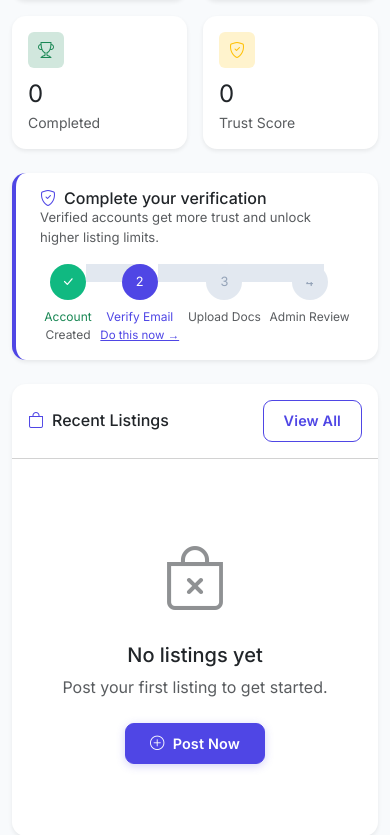
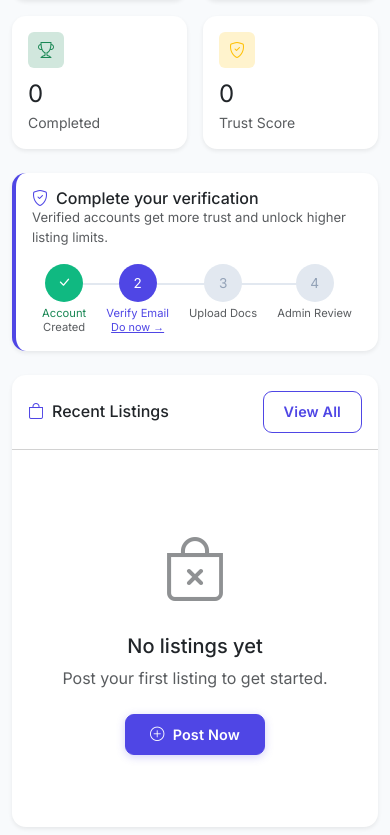
Before and after one commit to Christopher75/student-economy-platform, a Django app: template templates/accounts/dashboard.html in a window 390 px wide. Shown: the part 505-1340 px from the top of the page. Run offline with Django 5.2, Linux system fonts and the light colour scheme; the template is opened without the code that fills it, so the values that code supplies are empty; some libraries are stand-ins or nearby versions.

Commit message:
Fix verification admin, skills sort, mobile nav, image formats, student ID
Verification admin:
- Add admin quick-nav strip to verification.html (Payment Admin / Verification Admin)
- Pass status_choices to template (was missing — filter buttons didn't render)
- Fix serve_verification_photo: use field.url directly instead of broken private signed URL
- Add Verification Admin link to desktop dropdown and mobile navbar

Skills Exchange:
- Fix sort not working: add Avg annotation + apply sort param in get_queryset
- Fix delivery filter bug: view read 'delivery_method' but template sends 'delivery'
- Fix sort bar mobile layout: stack cleanly, min-width on select, show correct default selected

Mobile navbar:
- Add Analytics, Upgrade to Pro, Payment Admin, Verification Admin to mobile collapse menu

Image formats:
- Accept HEIC/HEIF (iPhone), WebP in addition to JPG/PNG
- Add pillow-heif to requirements.txt + register in AccountsConfig.ready()

Student ID format:
- Change validation from alphanumeric to digits-hyphen-digits (e.g. 121-353)
- Update placeholder in forms.py and register.html

Dashboard verification widget:
- Rewrite connector lines using left:50%;right:-50% on flex-fill steps (reliable cross-browser)
- Remove overflow:hidden that was clipping connectors

Co-Authored-By: Claude Sonnet 4.6 <noreply@anthropic.com>

```diff
--- a/requirements.txt
+++ b/requirements.txt
@@ -12,3 +12,4 @@ psycopg2-binary>=2.9.9
 dj-database-url>=2.1.0
 cloudinary>=1.36.0
 django-anymail>=10.2
+pillow-heif>=0.13.0
--- a/templates/accounts/dashboard.html
+++ b/templates/accounts/dashboard.html
@@ -106,132 +106,107 @@
   {% if not user.is_email_verified or user.verification_status != 'verified' %}
   <!-- Verification Journey Widget -->
   <div class="card border-0 shadow-sm mb-4" style="border-left:4px solid var(--primary) !important;">
-    <div class="card-body py-3 px-4">
-      <div class="d-flex align-items-center justify-content-between mb-3">
+    <div class="card-body py-3 px-3 px-md-4">
+      <div class="d-flex align-items-start justify-content-between mb-3 flex-wrap gap-2">
         <div>
           <h6 class="fw-700 mb-0"><i class="bi bi-shield-check me-2 text-primary"></i>Complete your verification</h6>
           <p class="text-muted mb-0" style="font-size:.82rem;">Verified accounts get more trust and unlock higher listing limits.</p>
         </div>
-        {% if user.verification_status == 'pending' %}
-          <span class="badge bg-warning text-dark">Under Review</span>
-        {% elif user.verification_status == 'rejected' %}
-          <span class="badge bg-danger">Action Required</span>
-        {% endif %}
+        {% if user.verification_status == 'pending' %}<span class="badge bg-warning text-dark">Under Review</span>
+        {% elif user.verification_status == 'rejected' %}<span class="badge bg-danger">Action Required</span>{% endif %}
       </div>
 
-      <div class="d-flex align-items-start gap-0 position-relative" style="overflow:hidden;">
+      <!-- Step tracker: circles sit on top of a continuous line via z-index -->
+      <div class="d-flex align-items-start">
 
-        {% comment %}Step 1 — Account created (always complete){% endcomment %}
-        <div class="d-flex flex-column align-items-center flex-fill position-relative">
-          <div class="rounded-circle d-flex align-items-center justify-content-center fw-700 mb-2"
-               style="width:36px;height:36px;background:#10b981;color:#fff;font-size:.8rem;z-index:1;">
+        <!-- Step 1: Account created (always green) -->
+        <div class="flex-fill text-center" style="position:relative;">
+          <!-- connector right: green if email verified, else grey -->
+          <div style="position:absolute;top:19px;left:50%;right:-50%;height:2px;z-index:0;background:{% if user.is_email_verified %}#10b981{% else %}#e2e8f0{% endif %};"></div>
+          <div class="rounded-circle d-flex align-items-center justify-content-center fw-700 mx-auto mb-1"
+               style="width:38px;height:38px;background:#10b981;color:#fff;font-size:.85rem;position:relative;z-index:1;">
             <i class="bi bi-check-lg"></i>
           </div>
-          <div class="text-center" style="font-size:.75rem;">
+          <div style="font-size:.7rem;line-height:1.3;">
             <div class="fw-700 text-success">Account</div>
             <div class="text-muted">Created</div>
           </div>
-          <!-- connector line -->
-          <div class="position-absolute top-0 start-50 w-100" style="height:18px;top:18px;z-index:0;background:{% if user.is_email_verified %}#10b981{% else %}#e2e8f0{% endif %};margin-left:18px;"></div>
         </div>
 
-        {% comment %}Step 2 — Email verified{% endcomment %}
-        <div class="d-flex flex-column align-items-center flex-fill position-relative">
+        <!-- Step 2: Email verified -->
+        <div class="flex-fill text-center" style="position:relative;">
+          <!-- connector right: green if docs submitted/reviewed -->
+          <div style="position:absolute;top:19px;left:50%;right:-50%;height:2px;z-index:0;background:{% if user.verification_status == 'pending' or user.verification_status == 'verified' or user.verification_status == 'rejected' %}#10b981{% else %}#e2e8f0{% endif %};"></div>
           {% if user.is_email_verified %}
-            <div class="rounded-circle d-flex align-items-center justify-content-center fw-700 mb-2"
-                 style="width:36px;height:36px;background:#10b981;color:#fff;font-size:.8rem;z-index:1;">
+            <div class="rounded-circle d-flex align-items-center justify-content-center fw-700 mx-auto mb-1"
+                 style="width:38px;height:38px;background:#10b981;color:#fff;font-size:.85rem;position:relative;z-index:1;">
               <i class="bi bi-check-lg"></i>
             </div>
-            <div class="text-center" style="font-size:.75rem;">
-              <div class="fw-700 text-success">Email</div>
-              <div class="text-muted">Verified</div>
+            <div style="font-size:.7rem;line-height:1.3;"><div class="fw-700 text-success">Email</div><div class="text-muted">Verified</div></div>
+          {% else %}
+            <a href="{% url 'accounts:verify_email_otp' %}"
+               class="rounded-circle d-flex align-items-center justify-content-center fw-700 mx-auto mb-1 text-decoration-none"
+               style="width:38px;height:38px;background:var(--primary);color:#fff;font-size:.85rem;position:relative;z-index:1;">2</a>
+            <div style="font-size:.7rem;line-height:1.3;">
+              <div class="fw-700" style="color:var(--primary);">Verify Email</div>
+              <a href="{% url 'accounts:verify_email_otp' %}" class="text-primary" style="font-size:.68rem;">Do now →</a>
+            </div>
+          {% endif %}
+        </div>
+
+        <!-- Step 3: Docs submitted -->
+        <div class="flex-fill text-center" style="position:relative;">
+          <!-- connector right: green only if approved -->
+          <div style="position:absolute;top:19px;left:50%;right:-50%;height:2px;z-index:0;background:{% if user.verification_status == 'verified' %}#10b981{% else %}#e2e8f0{% endif %};"></div>
+          {% if user.verification_status == 'pending' or user.verification_status == 'verified' %}
+            <div class="rounded-circle d-flex align-items-center justify-content-center fw-700 mx-auto mb-1"
+                 style="width:38px;height:38px;background:#10b981;color:#fff;font-size:.85rem;position:relative;z-index:1;">
+              <i class="bi bi-check-lg"></i>
+            </div>
+            <div style="font-size:.7rem;line-height:1.3;"><div class="fw-700 text-success">Docs</div><div class="text-muted">Submitted</div></div>
+          {% elif user.verification_status == 'rejected' %}
+            <a href="{% url 'accounts:verify_identity' %}"
+               class="rounded-circle d-flex align-items-center justify-content-center fw-700 mx-auto mb-1 text-decoration-none"
+               style="width:38px;height:38px;background:#ef4444;color:#fff;font-size:.85rem;position:relative;z-index:1;">
+              <i class="bi bi-exclamation-lg"></i>
+            </a>
+            <div style="font-size:.7rem;line-height:1.3;">
+              <div class="fw-700 text-danger">Rejected</div>
+              <a href="{% url 'accounts:verify_identity' %}" class="text-danger" style="font-size:.68rem;">Resubmit →</a>
+            </div>
+          {% elif user.is_email_verified %}
+            <a href="{% url 'accounts:verify_identity' %}"
+               class="rounded-circle d-flex align-items-center justify-content-center fw-700 mx-auto mb-1 text-decoration-none"
+               style="width:38px;height:38px;background:var(--primary);color:#fff;font-size:.85rem;position:relative;z-index:1;">3</a>
+            <div style="font-size:.7rem;line-height:1.3;">
+              <div class="fw-700" style="color:var(--primary);">Upload Docs</div>
+              <a href="{% url 'accounts:verify_identity' %}" class="text-primary" style="font-size:.68rem;">Do now →</a>
             </div>
           {% else %}
-            <a href="{% url 'accounts:verify_email_otp' %}" class="rounded-circle d-flex align-items-center justify-content-center fw-700 mb-2 text-decoration-none"
-               style="width:36px;height:36px;background:var(--primary);color:#fff;font-size:.8rem;z-index:1;">
-              2
-            </a>
-            <div class="text-center" style="font-size:.75rem;">
-              <div class="fw-700" style="color:var(--primary);">Verify Email</div>
-              <a href="{% url 'accounts:verify_email_otp' %}" class="text-primary" style="font-size:.72rem;">Do this now →</a>
-            </div>
+            <div class="rounded-circle d-flex align-items-center justify-content-center fw-700 mx-auto mb-1"
+                 style="width:38px;height:38px;background:#e2e8f0;color:#94a3b8;font-size:.85rem;position:relative;z-index:1;">3</div>
+            <div style="font-size:.7rem;line-height:1.3;"><div class="fw-600 text-muted">Upload Docs</div></div>
           {% endif %}
-          <!-- connector line -->
-          <div class="position-absolute top-0 start-50 w-100" style="height:18px;top:18px;z-index:0;background:{% if user.verification_status == 'pending' or user.verification_status == 'verified' or user.verification_status == 'rejected' %}#10b981{% else %}#e2e8f0{% endif %};margin-left:18px;"></div>
         </div>
 
-        {% comment %}Step 3 — Docs submitted{% endcomment %}
-        <div class="d-flex flex-column align-items-center flex-fill position-relative">
-          {% if user.verification_status == 'pending' or user.verification_status == 'verified' %}
-            <div class="rounded-circle d-flex align-items-center justify-content-center fw-700 mb-2"
-                 style="width:36px;height:36px;background:#10b981;color:#fff;font-size:.8rem;z-index:1;">
+        <!-- Step 4: Admin review (no right connector) -->
+        <div class="flex-fill text-center" style="position:relative;">
+          {% if user.verification_status == 'verified' %}
+            <div class="rounded-circle d-flex align-items-center justify-content-center fw-700 mx-auto mb-1"
+                 style="width:38px;height:38px;background:#10b981;color:#fff;font-size:.85rem;position:relative;z-index:1;">
               <i class="bi bi-check-lg"></i>
             </div>
-            <div class="text-center" style="font-size:.75rem;">
-              <div class="fw-700 text-success">Documents</div>
-              <div class="text-muted">Submitted</div>
-            </div>
-          {% elif user.verification_status == 'rejected' %}
-            <a href="{% url 'accounts:verify_identity' %}" class="rounded-circle d-flex align-items-center justify-content-center fw-700 mb-2 text-decoration-none"
-               style="width:36px;height:36px;background:#ef4444;color:#fff;font-size:.8rem;z-index:1;">
-              <i class="bi bi-exclamation-lg"></i>
-            </a>
-            <div class="text-center" style="font-size:.75rem;">
-              <div class="fw-700 text-danger">Rejected</div>
-              <a href="{% url 'accounts:verify_identity' %}" class="text-danger" style="font-size:.72rem;">Resubmit →</a>
-            </div>
-          {% else %}
-            {% if user.is_email_verified %}
-              <a href="{% url 'accounts:verify_identity' %}" class="rounded-circle d-flex align-items-center justify-content-center fw-700 mb-2 text-decoration-none"
-                 style="width:36px;height:36px;background:var(--primary);color:#fff;font-size:.8rem;z-index:1;">
-                3
-              </a>
-              <div class="text-center" style="font-size:.75rem;">
-                <div class="fw-700" style="color:var(--primary);">Upload Docs</div>
-                <a href="{% url 'accounts:verify_identity' %}" class="text-primary" style="font-size:.72rem;">Do this now →</a>
-              </div>
-            {% else %}
-              <div class="rounded-circle d-flex align-items-center justify-content-center fw-700 mb-2"
-                   style="width:36px;height:36px;background:#e2e8f0;color:#94a3b8;font-size:.8rem;z-index:1;">
-                3
-              </div>
-              <div class="text-center" style="font-size:.75rem;">
-                <div class="fw-600 text-muted">Upload Docs</div>
-              </div>
-            {% endif %}
-          {% endif %}
-          <!-- connector line -->
-          <div class="position-absolute top-0 start-50 w-100" style="height:18px;top:18px;z-index:0;background:{% if user.verification_status == 'verified' %}#10b981{% else %}#e2e8f0{% endif %};margin-left:18px;"></div>
-        </div>
-
-        {% comment %}Step 4 — Admin approved{% endcomment %}
-        <div class="d-flex flex-column align-items-center flex-fill">
-          {% if user.verification_status == 'verified' %}
-            <div class="rounded-circle d-flex align-items-center justify-content-center fw-700 mb-2"
-                 style="width:36px;height:36px;background:#10b981;color:#fff;font-size:.8rem;">
-              <i class="bi bi-check-lg"></i>
-            </div>
-            <div class="text-center" style="font-size:.75rem;">
-              <div class="fw-700 text-success">Approved</div>
-              <div class="text-muted">Verified ✓</div>
-            </div>
+            <div style="font-size:.7rem;line-height:1.3;"><div class="fw-700 text-success">Approved</div><div class="text-muted">Verified ✓</div></div>
           {% elif user.verification_status == 'pending' %}
-            <div class="rounded-circle d-flex align-items-center justify-content-center fw-700 mb-2"
-                 style="width:36px;height:36px;background:#f59e0b;color:#fff;font-size:.8rem;">
+            <div class="rounded-circle d-flex align-items-center justify-content-center fw-700 mx-auto mb-1"
+                 style="width:38px;height:38px;background:#f59e0b;color:#fff;font-size:.85rem;position:relative;z-index:1;">
               <i class="bi bi-hourglass-split"></i>
             </div>
-            <div class="text-center" style="font-size:.75rem;">
-              <div class="fw-700 text-warning">Under Review</div>
-              <div class="text-muted">Within 24 h</div>
-            </div>
+            <div style="font-size:.7rem;line-height:1.3;"><div class="fw-700 text-warning">In Review</div><div class="text-muted">≤ 24 h</div></div>
           {% else %}
-            <div class="rounded-circle d-flex align-items-center justify-content-center fw-700 mb-2"
-                 style="width:36px;height:36px;background:#e2e8f0;color:#94a3b8;font-size:.8rem;">
-              4
-            </div>
-            <div class="text-center" style="font-size:.75rem;">
-              <div class="fw-600 text-muted">Admin Review</div>
-            </div>
+            <div class="rounded-circle d-flex align-items-center justify-content-center fw-700 mx-auto mb-1"
+                 style="width:38px;height:38px;background:#e2e8f0;color:#94a3b8;font-size:.85rem;position:relative;z-index:1;">4</div>
+            <div style="font-size:.7rem;line-height:1.3;"><div class="fw-600 text-muted">Admin Review</div></div>
           {% endif %}
         </div>
 
--- a/templates/accounts/register.html
+++ b/templates/accounts/register.html
@@ -83,7 +83,7 @@
               <input type="text" name="student_id" id="id_student_id"
                      class="form-control{% if form.student_id.errors %} is-invalid{% endif %}"
                      value="{{ form.student_id.value|default:'' }}"
-                     placeholder="e.g. cd121356" required>
+                     placeholder="e.g. 121-353" required>
               {% if form.student_id.errors %}
                 <div class="invalid-feedback">{{ form.student_id.errors|join:", " }}</div>
               {% endif %}
--- a/templates/base.html
+++ b/templates/base.html
@@ -179,6 +179,7 @@
               {% endif %}
               {% if user.is_staff or user.is_superuser %}
               <li><a class="dropdown-item text-info" href="{% url 'accounts:admin_payments' %}"><i class="bi bi-shield-check me-2"></i>Payment Admin</a></li>
+              <li><a class="dropdown-item text-info" href="{% url 'accounts:admin_verification' %}"><i class="bi bi-person-badge me-2"></i>Verification Admin</a></li>
               <li><hr class="dropdown-divider"></li>
               {% endif %}
               <li>
@@ -190,9 +191,7 @@
             </ul>
           </li>
           <!-- Mobile menu items (inside collapse) -->
-          <li class="nav-item d-lg-none">
-            <hr class="dropdown-divider">
-          </li>
+          <li class="nav-item d-lg-none"><hr class="dropdown-divider"></li>
           <li class="nav-item d-lg-none">
             <a class="nav-link" href="{% url 'accounts:profile' user.username %}"><i class="bi bi-person me-2"></i>My Profile</a>
           </li>
@@ -200,11 +199,29 @@
             <a class="nav-link" href="{% url 'accounts:dashboard' %}"><i class="bi bi-speedometer2 me-2"></i>Dashboard</a>
           </li>
           <li class="nav-item d-lg-none">
+            <a class="nav-link" href="{% url 'accounts:analytics' %}"><i class="bi bi-bar-chart-line me-2"></i>Analytics{% if not user.is_pro %} <span class="badge bg-secondary ms-1" style="font-size:.6rem;">Pro</span>{% endif %}</a>
+          </li>
+          <li class="nav-item d-lg-none">
             <a class="nav-link" href="{% url 'marketplace:my_listings' %}"><i class="bi bi-bag me-2"></i>My Listings</a>
           </li>
           <li class="nav-item d-lg-none">
             <a class="nav-link" href="{% url 'skills:my_skills' %}"><i class="bi bi-mortarboard me-2"></i>My Skills</a>
           </li>
+          {% if not user.is_pro %}
+          <li class="nav-item d-lg-none">
+            <a class="nav-link text-warning fw-600" href="{% url 'accounts:upgrade' %}"><i class="bi bi-star-fill me-2"></i>Upgrade to Pro</a>
+          </li>
+          {% endif %}
+          {% if user.is_staff or user.is_superuser %}
+          <li class="nav-item d-lg-none"><hr class="dropdown-divider"></li>
+          <li class="nav-item d-lg-none">
+            <a class="nav-link text-info" href="{% url 'accounts:admin_payments' %}"><i class="bi bi-shield-check me-2"></i>Payment Admin</a>
+          </li>
+          <li class="nav-item d-lg-none">
+            <a class="nav-link text-info" href="{% url 'accounts:admin_verification' %}"><i class="bi bi-person-badge me-2"></i>Verification Admin</a>
+          </li>
+          {% endif %}
+          <li class="nav-item d-lg-none"><hr class="dropdown-divider"></li>
           <li class="nav-item d-lg-none">
             <form method="post" action="{% url 'accounts:logout' %}">
               {% csrf_token %}
```
Also changed, not shown: accounts/apps.py (+8 -0 lines), accounts/forms.py (+21 -13 lines), accounts/views.py (+4 -13 lines), skills/views.py (+18 -5 lines), templates/admin_panel/verification.html (+10 -0 lines), templates/skills/list.html (+8 -5 lines).
